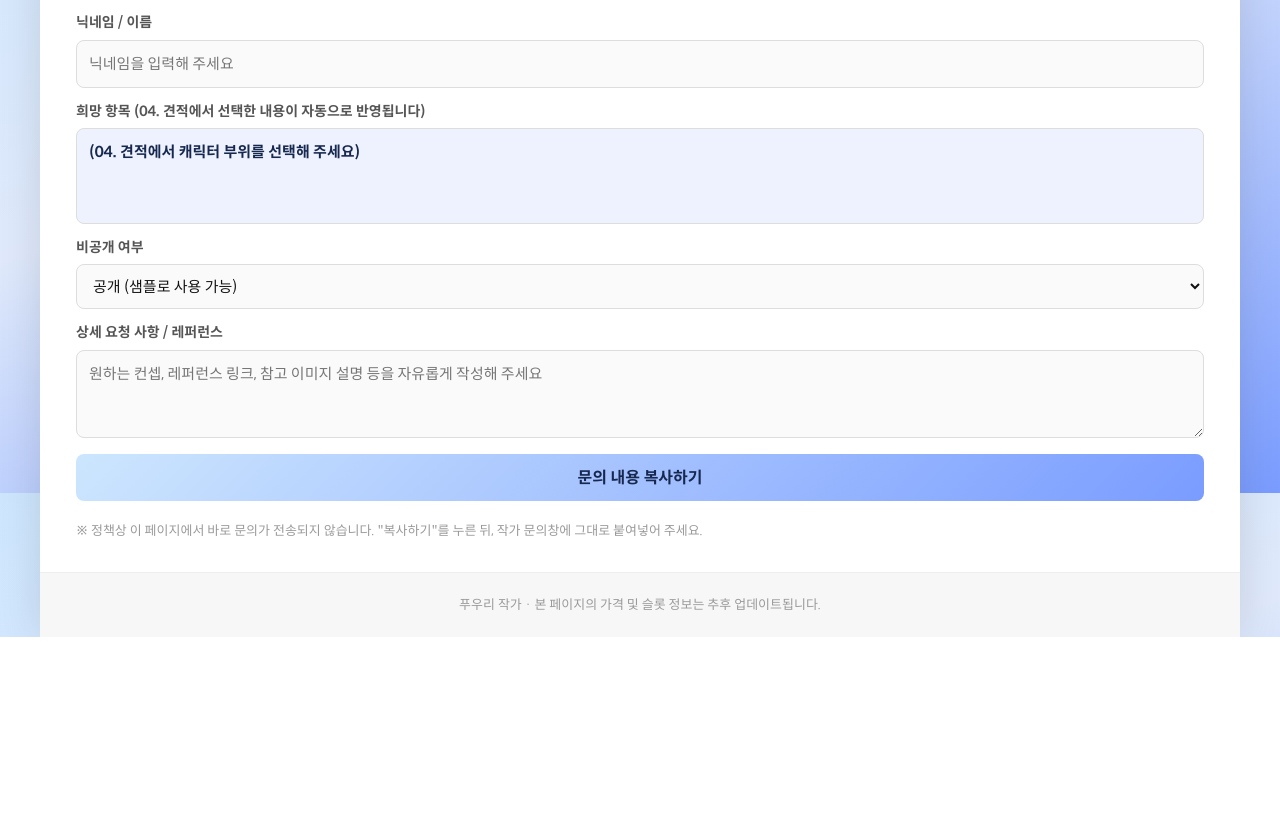
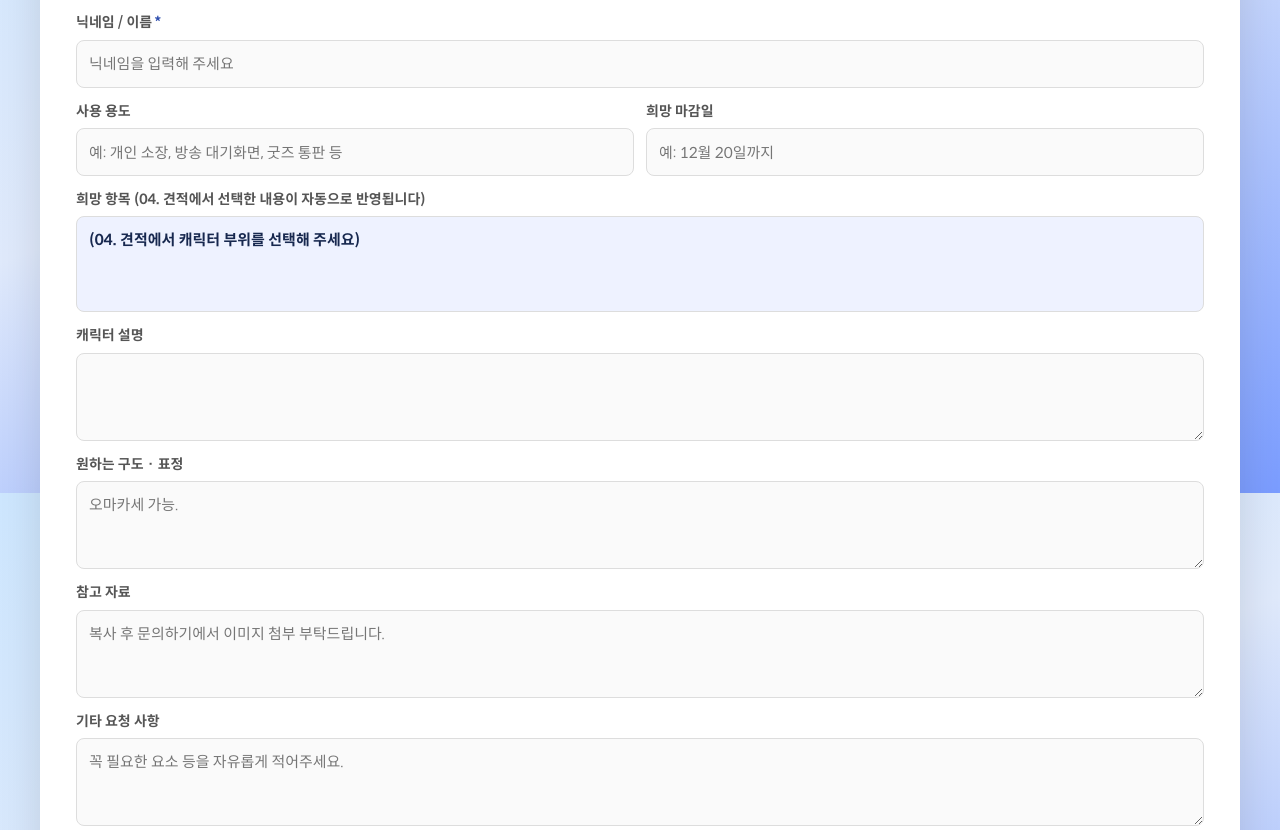
Before and after one commit to diasse0606-ai/puuli, a plain HTML site: page index.html in a window 1280 px wide. Shown: the part 4307-5137 px from the top of the page. Before the commit the page ends 4944 px from the top, so only its background shows below. Drawn offline with Linux system fonts and the light colour scheme; no server answers; a web font is replaced by a local one.

Commit message:
문의하기 양식: 사용 용도·희망 마감일·캐릭터 설명·구도·참고 자료·기타 요청 칸 추가, 비공개 선택 칸 삭제
Co-Authored-By: Claude Opus 5.5 <noreply@anthropic.com>
Claude-Session: https://claude.ai/code/session_013xUyFndDCutVG5MRHhWXU3

```diff
--- a/index.html
+++ b/index.html
@@ -189,6 +189,11 @@
     background: #fafafa; color: #111; font-family: inherit; font-size: 15px; line-height: 1.6;
   }
   .order-textarea { resize: vertical; min-height: 88px; }
+  .order-input, .order-select { height: 48px; }
+  .order-row { display: grid; grid-template-columns: 1fr 1fr; gap: 12px; }
+  .order-row > .order-field { min-width: 0; }
+  .order-req { color: var(--accent-text); margin-left: 2px; }
+  @media (max-width: 640px) { .order-row { grid-template-columns: 1fr; } }
   .order-summary-box { background: #eef2ff; color: #17284f; font-weight: 700; min-height: 60px; resize: none; }
   .order-action-btn {
     margin-top: 4px; padding: 13px 18px; border: none; border-radius: 8px;
@@ -481,23 +486,38 @@
     <p class="sd-sec-lead">아래 내용을 작성해 주시면 순서대로 확인 후 연락드립니다.</p>
     <form class="order-form" id="orderForm">
       <div class="order-field">
-        <label class="order-label">닉네임 / 이름</label>
+        <label class="order-label" for="orderName">닉네임 / 이름<span class="order-req">*</span></label>
         <input class="order-input" type="text" id="orderName" placeholder="닉네임을 입력해 주세요">
       </div>
+      <div class="order-row">
+        <div class="order-field">
+          <label class="order-label" for="orderUse">사용 용도</label>
+          <input class="order-input" type="text" id="orderUse" placeholder="예: 개인 소장, 방송 대기화면, 굿즈 통판 등">
+        </div>
+        <div class="order-field">
+          <label class="order-label" for="orderDue">희망 마감일</label>
+          <input class="order-input" type="text" id="orderDue" placeholder="예: 12월 20일까지">
+        </div>
+      </div>
       <div class="order-field">
-        <label class="order-label">희망 항목 (04. 견적에서 선택한 내용이 자동으로 반영됩니다)</label>
+        <label class="order-label" for="orderSummary">희망 항목 (04. 견적에서 선택한 내용이 자동으로 반영됩니다)</label>
         <textarea class="order-textarea order-summary-box" id="orderSummary" readonly rows="3"></textarea>
       </div>
       <div class="order-field">
-        <label class="order-label">비공개 여부</label>
-        <select class="order-select" id="orderPrivacy">
-          <option>공개 (샘플로 사용 가능)</option>
-          <option>비공개 요청</option>
-        </select>
+        <label class="order-label" for="orderChar">캐릭터 설명</label>
+        <textarea class="order-textarea" id="orderChar"></textarea>
       </div>
       <div class="order-field">
-        <label class="order-label">상세 요청 사항 / 레퍼런스</label>
-        <textarea class="order-textarea" id="orderNote" placeholder="원하는 컨셉, 레퍼런스 링크, 참고 이미지 설명 등을 자유롭게 작성해 주세요"></textarea>
+        <label class="order-label" for="orderPose">원하는 구도 · 표정</label>
+        <textarea class="order-textarea" id="orderPose" placeholder="오마카세 가능."></textarea>
+      </div>
+      <div class="order-field">
+        <label class="order-label" for="orderRef">참고 자료</label>
+        <textarea class="order-textarea" id="orderRef" placeholder="복사 후 문의하기에서 이미지 첨부 부탁드립니다."></textarea>
+      </div>
+      <div class="order-field">
+        <label class="order-label" for="orderNote">기타 요청 사항</label>
+        <textarea class="order-textarea" id="orderNote" placeholder="꼭 필요한 요소 등을 자유롭게 적어주세요."></textarea>
       </div>
       <button class="order-action-btn" type="button" id="orderCopyBtn">문의 내용 복사하기</button>
       <p class="order-form-msg" id="orderFormMsg" hidden></p>
@@ -744,19 +764,29 @@
       msg.hidden = false;
       return;
     }
-    var privacy = document.getElementById('orderPrivacy').value;
     var note = document.getElementById('orderNote').value.trim();
+    var use = document.getElementById('orderUse').value.trim();
+    var due = document.getElementById('orderDue').value.trim();
+    var chr = document.getElementById('orderChar').value.trim();
+    var pose = document.getElementById('orderPose').value.trim();
+    var ref = document.getElementById('orderRef').value.trim();
     var summary = document.getElementById('orderSummary').value.trim();
     var total = document.getElementById('priceTotal').textContent;
 
     var text = [
       '[푸우리 작가 커미션 문의]',
       '닉네임: ' + name,
+      '사용 용도: ' + (use || '(미기재)'),
+      '희망 마감일: ' + (due || '(미기재)'),
+      '',
       '희망 항목:',
       summary,
       '예상 견적: ' + total,
-      '비공개 여부: ' + privacy,
-      '요청 사항: ' + (note || '(없음)')
+      '',
+      '캐릭터 설명: ' + (chr || '(없음)'),
+      '원하는 구도 · 표정: ' + (pose || '(없음)'),
+      '참고 자료: ' + (ref || '(없음)'),
+      '기타 요청 사항: ' + (note || '(없음)')
     ].join('\n');
 
     function showCopied() {
```
